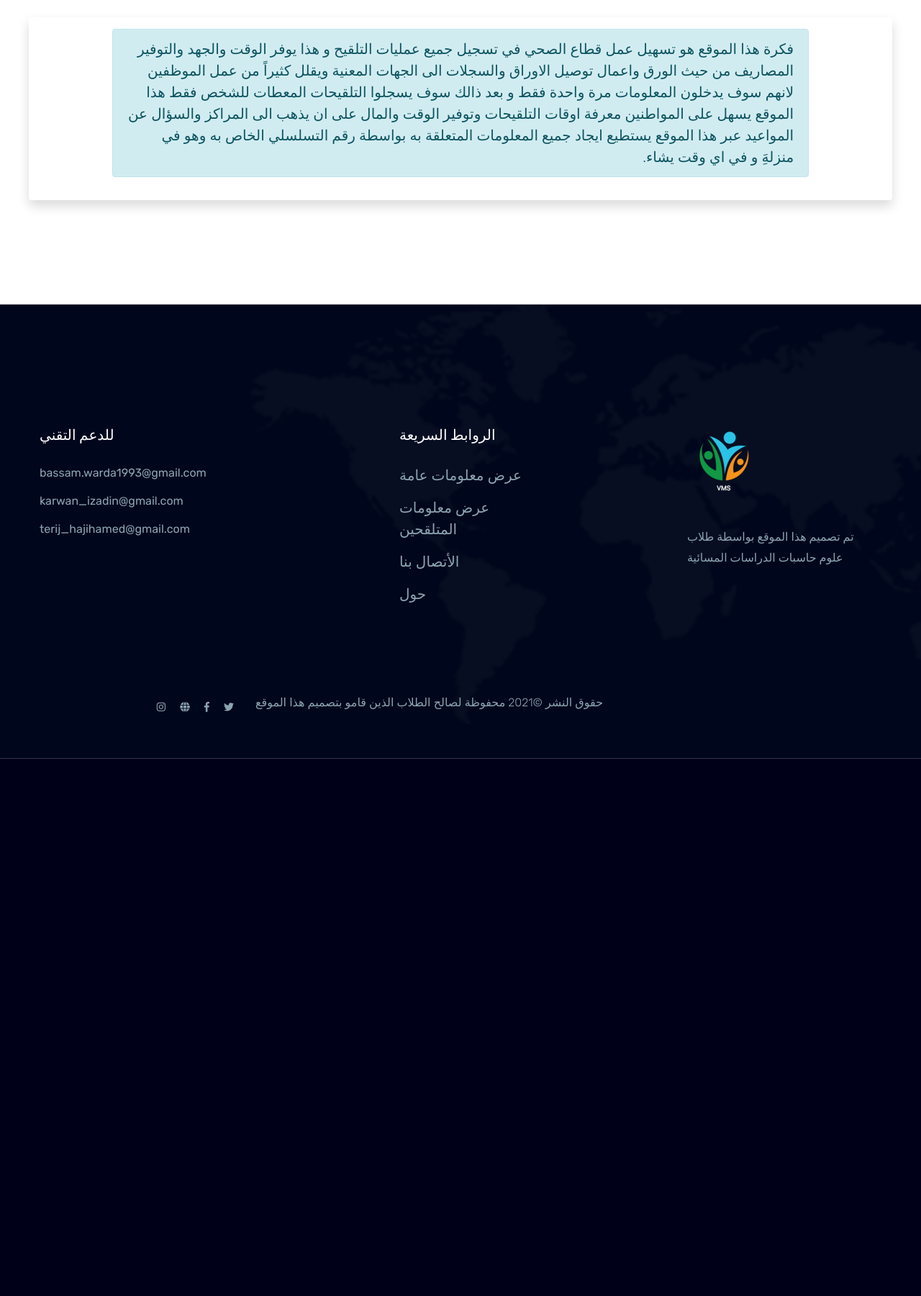
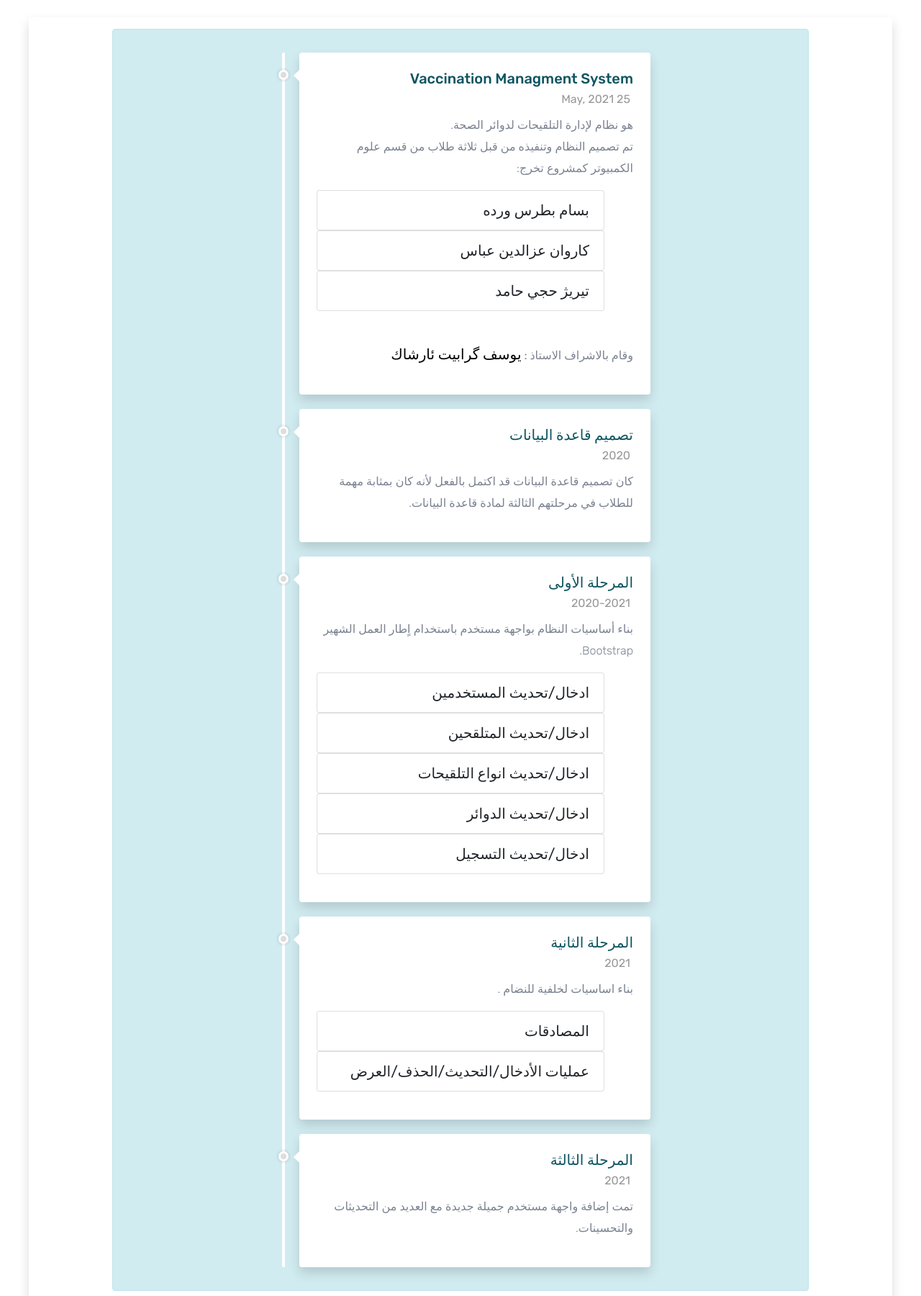
Before and after one commit to bassamwarda/VMS, a PHP site: page /about.php in a window 1280 px wide. Shown: the part 120-1920 px from the top of the page at 72% size. Before the commit the page ends 1174 px from the top, so only its background shows below. Run offline with PHP 8.4, Linux system fonts and the light colour scheme.

Commit message:
last change

```diff
--- a/about.php
+++ b/about.php
@@ -8,6 +8,60 @@
         <script>
             document.getElementById("liabout").classList.add("active") ;
         </script>
+        <style>
+
+/* Timeline holder */
+ul.timeline {
+  list-style-type: none;
+  position: relative;
+  padding-left: 1.5rem;
+}
+
+/* Timeline vertical line */
+ul.timeline:before {
+  content: ' ';
+  background: #fff;
+  display: inline-block;
+  position: absolute;
+  left: 16px;
+  width: 4px;
+  height: 100%;
+  z-index: 400;
+  border-radius: 1rem;
+}
+
+li.timeline-item {
+  margin: 20px 0;
+}
+
+/* Timeline item arrow */
+.timeline-arrow {
+  border-top: 0.5rem solid transparent;
+  border-right: 0.5rem solid #fff;
+  border-bottom: 0.5rem solid transparent;
+  display: block;
+  position: absolute;
+  left: 2rem;
+}
+
+/* Timeline item circle marker */
+li.timeline-item::before {
+  content: ' ';
+  background: #ddd;
+  display: inline-block;
+  position: absolute;
+  border-radius: 50%;
+  border: 3px solid #fff;
+  left: 11px;
+  width: 14px;
+  height: 14px;
+  z-index: 400;
+  box-shadow: 0 0 5px rgba(0, 0, 0, 0.2);
+}
+.text-gray {
+  color: #999;
+}
+        </style>
     <main>
     <br>
 
@@ -20,22 +74,88 @@
 
 
 <!--====================================================================================-->
+<div class='row'>
+      <div class="col-md-12">
+        <div class="alert alert-info lead text-right" role="alert">
+          <!-- فكرة هذا الموقع هو تسهيل عمل قطاع الصحي في تسجيل  جميع عمليات التلقيح  و هذا يوفر الوقت
+          والجهد والتوفير المصاريف من حيث الورق واعمال توصيل الاوراق والسجلات الى الجهات المعنية
+          ويقلل كثيراً من عمل الموظفين لانهم سوف يدخلون المعلومات مرة واحدة فقط و بعد ذالك سوف
+          يسجلوا التلقيحات المعطات للشخص فقط هذا الموقع يسهل على المواطنين معرفة اوقات التلقيحات
+          وتوفير الوقت والمال على ان يذهب الى المراكز والسؤال عن المواعيد عبر هذا الموقع يستطيع ايجاد
+          جميع المعلومات المتعلقة به بواسطة رقم التسلسلي الخاص به وهو في منزلهَِ و في اي وقت يشاء. -->
 
 
 
 
-<div class='row'>
-      <div class="col-md-12">
-        <div class="alert alert-info lead text-right" role="alert">
+        <div class="row">
+            <div class="col-lg-7 mx-auto">
+
+                <!-- Timeline -->
+                <ul class="timeline">
+                    <li class="timeline-item bg-white rounded ml-3 p-4 shadow">
+                        <div class="timeline-arrow"></div>
+                        <h2 class="h5 mb-0">Vaccination Managment System</h2><span class="small text-gray"><i class="fa fa-clock-o mr-1"></i>25 May, 2021</span>
+                        <p class="text-small mt-2 font-weight-light fs-6">هو نظام لإدارة التلقيحات لدوائر الصحة. <br>
+                            تم تصميم النظام وتنفيذه من قبل ثلاثة طلاب من قسم علوم الكمبيوتر كمشروع تخرج:
+                            <br><ol class="list-group list-group-numbered">
+                               <b> <li class="list-group-item">بسام بطرس ورده</li></b>
+                               <b><li class="list-group-item">كاروان عزالدين عباس</li></b>
+                               <b><li class="list-group-item">تیریژ حجي حامد</li></b>
+                            </ol>
+                            <br>
+                        </p>
+                           <p>
+                               وقام بالاشراف الاستاذ : <span class="fs-5  #999" style="color:black;">يوسف گرابیت ئارشاك</span>
+                            </p>
+
+                    </li>
+                    <li class="timeline-item bg-white rounded ml-3 p-4 shadow">
+                        <div class="timeline-arrow"></div>
+                        <h2 class="h5 mb-0">تصميم قاعدة البيانات</h2><span class="small text-gray"><i class="fa fa-clock-o mr-1"></i>2020</span>
+                        <p class="text-small mt-2 font-weight-light">كان تصميم قاعدة البيانات قد اكتمل بالفعل لأنه كان بمثابة مهمة للطلاب في مرحلتهم الثالثة لمادة قاعدة البيانات.</p>
+
+                    </li>
+                    <li class="timeline-item bg-white rounded ml-3 p-4 shadow">
+                        <div class="timeline-arrow"></div>
+                        <h2 class="h5 mb-0">المرحلة الأولى</h2><span class="small text-gray"><i class="fa fa-clock-o mr-1"></i>2020-2021</span>
+                        <p class="text-small mt-2 font-weight-light">بناء أساسيات النظام بواجهة مستخدم باستخدام اٍطار العمل الشهير Bootstrap.
+                            <br>
+                            <ol class="list-group list-group-numbered">
+                               <b> <li class="list-group-item">ادخال/تحديث المستخدمين</li></b>
+                               <b> <li class="list-group-item">ادخال/تحديث المتلقحين</li></b>
+                               <b> <li class="list-group-item">ادخال/تحديث انواع التلقيحات</li></b>
+                               <b> <li class="list-group-item">ادخال/تحديث الدوائر</li></b>
+                               <b> <li class="list-group-item">ادخال/تحديث التسجيل</li></b>
+
+                            </ol>
+
+                        </p>
+                    </li>
+                    <li class="timeline-item bg-white rounded ml-3 p-4 shadow">
+                        <div class="timeline-arrow"></div>
+                        <h2 class="h5 mb-0">المرحلة الثانية</h2><span class="small text-gray"><i class="fa fa-clock-o mr-1"></i>2021</span>
+                        <p class="text-small mt-2 font-weight-light">بناء اساسيات لخلفية للنضام .
+                        <br>
+                        <ol class="list-group list-group-numbered">
+                            <b><li class="list-group-item">المصادقات</li></b>
+                            <b> <li class="list-group-item">عمليات الأدخال/التحديث/الحذف/العرض</li></b>
+                        </ol>
+                        </p>
+                    </li>
+                    <li class="timeline-item bg-white rounded ml-3 p-4 shadow">
+                        <div class="timeline-arrow"></div>
+                        <h2 class="h5 mb-0">المرحلة الثالثة</h2><span class="small text-gray"><i class="fa fa-clock-o mr-1"></i>2021</span>
+                        <p class="text-small mt-2 font-weight-light">تمت إضافة واجهة مستخدم جميلة جديدة مع العديد من التحديثات والتحسينات.
+                        </p>
+                    </li>
+                </ul><!-- End -->
+
+            </div>
+        </div>
+    </div>
 
 
 
-          فكرة هذا الموقع هو تسهيل عمل قطاع الصحي في تسجيل  جميع عمليات التلقيح  و هذا يوفر الوقت
-          والجهد والتوفير المصاريف من حيث الورق واعمال توصيل الاوراق والسجلات الى الجهات المعنية
-          ويقلل كثيراً من عمل الموظفين لانهم سوف يدخلون المعلومات مرة واحدة فقط و بعد ذالك سوف
-          يسجلوا التلقيحات المعطات للشخص فقط هذا الموقع يسهل على المواطنين معرفة اوقات التلقيحات
-          وتوفير الوقت والمال على ان يذهب الى المراكز والسؤال عن المواعيد عبر هذا الموقع يستطيع ايجاد
-          جميع المعلومات المتعلقة به بواسطة رقم التسلسلي الخاص به وهو في منزلهَِ و في اي وقت يشاء.
 
         </div>
       </div>
--- a/navbarheader.php
+++ b/navbarheader.php
@@ -22,6 +22,7 @@
             <link rel="stylesheet" href="assets/css/nice-select.css">
             <link rel="stylesheet" href="assets/css/style.css">
             <link rel="stylesheet" href="assets/css/login.css">
+
             <style>
                 .btn-circle.btn-xl {
                     width: 75px;
@@ -41,7 +42,8 @@
                     font-size: 12px;
                     line-height: 1.42857;
                 }
-            </style>
+
+                </style>
    </head>
    <body  dir="rtl">
     <!-- Preloader Start -->
```
